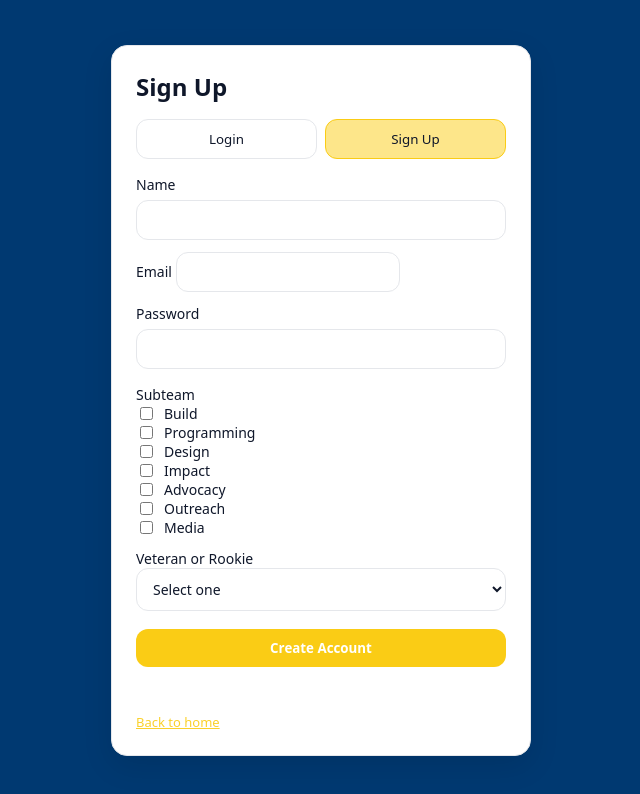
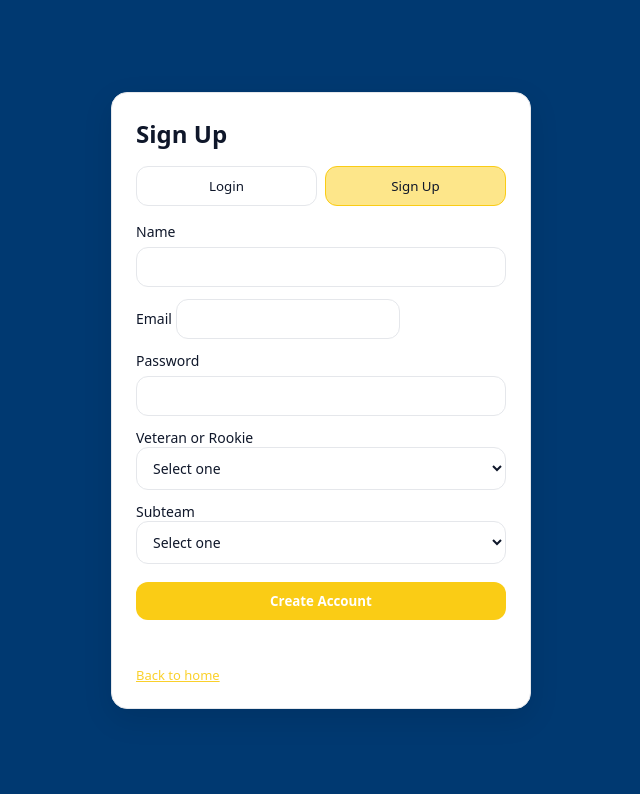
Before and after one commit to citdrhs/1086-attendance-tracker, a plain HTML site: page flasktest-auth.html in a window 1280 px wide. Both pictures are taken after a click on the button "Sign Up". Shown: the whole page, without its empty margins (319-959 px from the left). Drawn offline with Linux system fonts and the light colour scheme.

Commit message:
#2 turning checkboxes into dropdown

```diff
--- a/flasktest-auth.html
+++ b/flasktest-auth.html
@@ -28,45 +28,6 @@
                 Password
                 <input id="password" type="password" autocomplete="password" name="password" required/>
             </label>
-            <div class="checkbox-group signup-only" name="subteam">
-                <label>Subteam</label>
-
-                <label class="checkbox-item">
-                    <input type="checkbox" name="subteam" value="build">
-                    Build
-                </label>
-
-                <label class="checkbox-item">
-                    <input type="checkbox" name="subteam" value="programming">
-                    Programming
-                </label>
-
-                <label class="checkbox-item">
-                    <input type="checkbox" name="subteam" value="design">
-                    Design
-                </label>
-
-                <label class="checkbox-item">
-                    <input type="checkbox" name="subteam" value="impact">
-                    Impact
-                </label>
-
-                <label class="checkbox-item">
-                    <input type="checkbox" name="subteam" value="advocacy">
-                    Advocacy
-                </label>
-
-                <label class="checkbox-item">
-                    <input type="checkbox" name="subteam" value="outreach">
-                    Outreach
-                </label>
-
-                <label class="checkbox-item">
-                    <input type="checkbox" name="subteam" value="media">
-                    Media
-                </label>
-
-                </label>
 
             </div>
             <label class="signup-only" name="status">
@@ -75,6 +36,20 @@
                     <option value="">Select one</option>
                     <option value="veteran">Veteran</option>
                     <option value="rookie">Rookie</option>
+                </select>
+            </label>
+
+            <label class="signup-only" name="subteam">
+                Subteam
+                <select id="member-type">
+                    <option value="">Select one</option>
+                    <option value="build">Build</option>
+                    <option value="design">Design</option>
+                    <option value="programming">Programming</option>
+                    <option value="impact">Impact</option>
+                    <option value="advocacy">Advocacy</option>
+                    <option value="outreach">Outreach</option>
+                    <option value="media">Media</option>
                 </select>
             </label>
 
```
